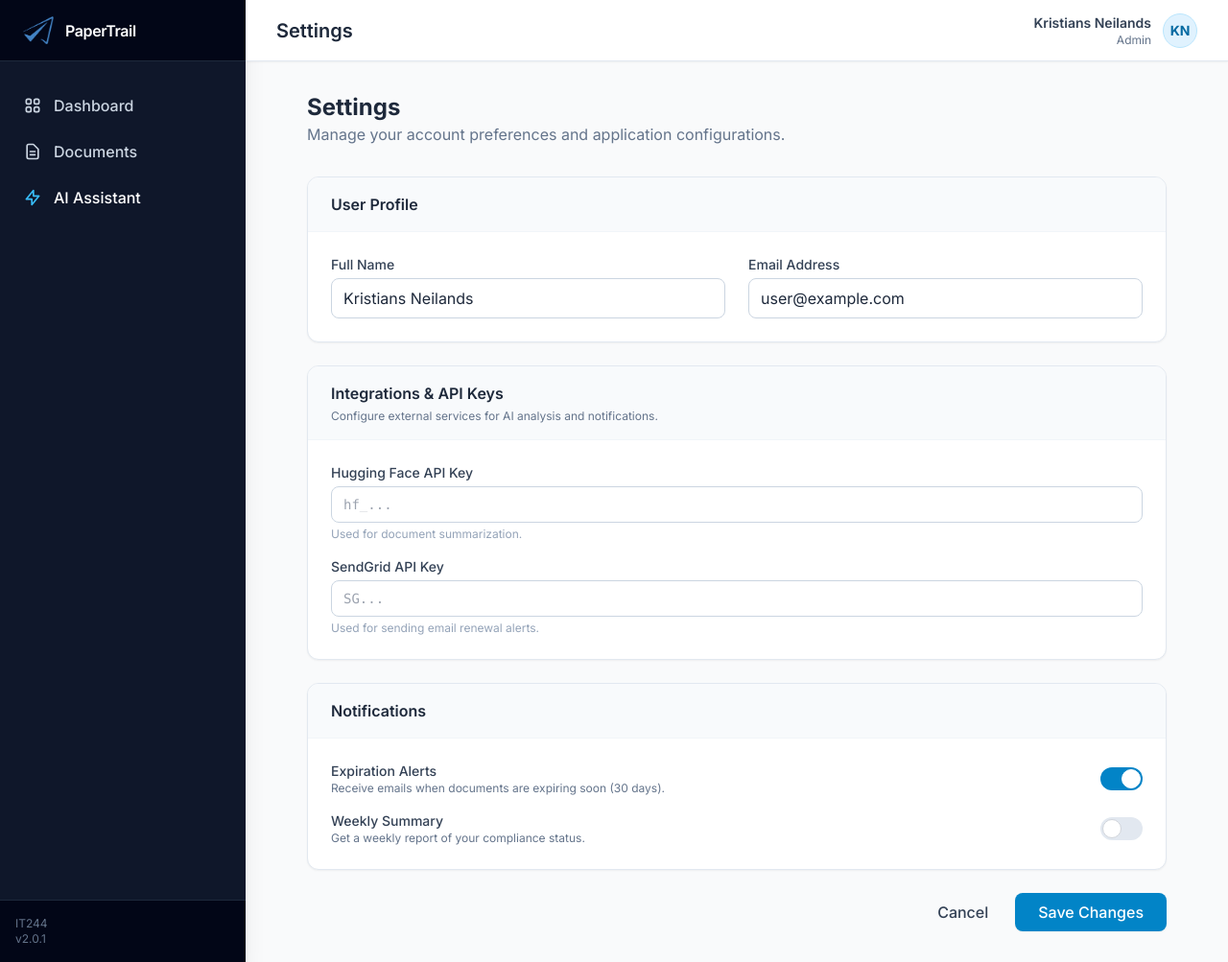
After one commit to Kneilands/Papertrail, a Flask app: page /settings in a window 1280 px wide. The commit adds this page. Shown: the whole page at 96% size. Run offline with Flask 3, Linux system fonts and the light colour scheme; some libraries are stand-ins or nearby versions.

Commit message:
Adding settings page

```diff
--- a/app.py
+++ b/app.py
@@ -150,6 +150,14 @@ def delete_document(id):
 def assistant():
     return render_template('assistant.html')
 
+@app.route('/settings', methods=['GET', 'POST'])
+def settings():
+    if request.method == 'POST':
+        # Placeholder for saving settings logic
+        flash('Settings saved successfully.', 'success')
+        return redirect(url_for('settings'))
+    return render_template('settings.html')
+
 @app.route('/api/analyze', methods=['POST'])
 def analyze_file():
     """
--- a/templates/base.html
+++ b/templates/base.html
@@ -42,12 +42,34 @@
     </aside>
 
     <div class="flex-1 flex flex-col overflow-hidden">
-      <header class="h-16 bg-white border-b border-slate-200 flex items-center justify-between px-8 shadow-sm">
+      <header class="h-16 bg-white border-b border-slate-200 flex items-center justify-between px-8 shadow-sm relative z-20">
         <h1 class="text-xl font-semibold text-slate-800">
           {% block title %}Dashboard{% endblock %}
         </h1>
+
         <div class="flex items-center gap-4">
-          <div class="h-8 w-8 rounded-full bg-slate-200 flex items-center justify-center text-slate-600 text-sm font-bold border border-slate-300">KN</div>
+          <div class="relative">
+            <button onclick="toggleUserDropdown()" class="flex items-center gap-3 focus:outline-none">
+              <div class="text-right hidden md:block">
+                <p class="text-sm font-semibold text-slate-700">Kristians Neilands</p>
+                <p class="text-xs text-slate-500">Admin</p>
+              </div>
+              <div class="h-9 w-9 rounded-full bg-sky-100 flex items-center justify-center text-sky-700 text-sm font-bold border border-sky-200 hover:bg-sky-200 transition-colors cursor-pointer">
+                  KN
+              </div>
+            </button>
+
+            <div id="userDropdown" class="hidden absolute right-0 mt-3 w-48 bg-white rounded-lg shadow-xl border border-slate-100 py-1 origin-top-right transform transition-all duration-200 z-50">
+              <div class="px-4 py-3 border-b border-slate-100 md:hidden">
+                  <p class="text-sm font-semibold text-slate-700">Kristians Neilands</p>
+                  <p class="text-xs text-slate-500">user@example.com</p>
+              </div>
+              <a href="{{ url_for('settings') }}" class="block px-4 py-2 text-sm text-slate-700 hover:bg-slate-50 hover:text-sky-600">Profile</a>
+              <a href="{{ url_for('settings') }}" class="block px-4 py-2 text-sm text-slate-700 hover:bg-slate-50 hover:text-sky-600">Settings</a>
+              <div class="border-t border-slate-100 my-1"></div>
+              <a href="#" class="block px-4 py-2 text-sm text-red-600 hover:bg-red-50">Sign out</a>
+            </div>
+          </div>
         </div>
       </header>
 
@@ -68,5 +90,22 @@
       </main>
     </div>
   </div>
+
+  <script>
+    function toggleUserDropdown() {
+      const dropdown = document.getElementById('userDropdown');
+      dropdown.classList.toggle('hidden');
+    }
+
+    // Close dropdown when clicking outside
+    window.onclick = function(event) {
+      if (!event.target.closest('.relative')) {
+        const dropdown = document.getElementById('userDropdown');
+        if (dropdown && !dropdown.classList.contains('hidden')) {
+          dropdown.classList.add('hidden');
+        }
+      }
+    }
+  </script>
 </body>
 </html>
--- a/templates/documents.html
+++ b/templates/documents.html
@@ -50,8 +50,8 @@
             {% endif %}
         </td>
         <td class="px-6 py-4 text-right">
-          <form action="{{ url_for('delete_document', id=doc.id) }}" method="POST" onsubmit="return confirm('Are you sure?');">
-            <button type="submit" class="text-slate-400 hover:text-red-600 transition-colors">
+          <form action="{{ url_for('delete_document', id=doc.id) }}" method="POST" onsubmit="return confirm('Are you sure you want to delete this document?');">
+            <button type="submit" class="text-slate-400 hover:text-red-600 transition-colors" title="Delete Document">
                 <svg class="w-5 h-5" fill="none" stroke="currentColor" viewBox="0 0 24 24"><path stroke-linecap="round" stroke-linejoin="round" stroke-width="2" d="M19 7l-.867 12.142A2 2 0 0116.138 21H7.862a2 2 0 01-1.995-1.858L5 7m5 4v6m4-6v6m1-10V4a1 1 0 00-1-1h-4a1 1 0 00-1 1v3M4 7h16"></path></svg>
             </button>
           </form>
@@ -70,7 +70,7 @@
   <div class="bg-white rounded-xl shadow-2xl w-full max-w-md overflow-hidden">
     <div class="px-6 py-4 border-b border-slate-100 flex justify-between items-center">
       <h3 class="font-semibold text-lg text-slate-800">Add New Document</h3>
-      <button onclick="document.getElementById('addModal').classList.add('hidden')" class="text-slate-400 hover:text-slate-600">✕</button>
+      <button type="button" onclick="document.getElementById('addModal').classList.add('hidden')" class="text-slate-400 hover:text-slate-600">✕</button>
     </div>
     <form method="POST" class="p-6 space-y-4">
       <div>
--- /dev/null
+++ b/templates/settings.html
@@ -0,0 +1,88 @@
+{% extends 'base.html' %}
+{% block title %}Settings{% endblock %}
+
+{% block content %}
+<div class="max-w-4xl mx-auto">
+
+  <div class="mb-8">
+    <h2 class="text-2xl font-bold text-slate-800">Settings</h2>
+    <p class="text-slate-500">Manage your account preferences and application configurations.</p>
+  </div>
+
+  <form method="POST" class="space-y-6">
+
+    <div class="bg-white rounded-xl border border-slate-200 shadow-sm overflow-hidden">
+      <div class="px-6 py-4 border-b border-slate-100 bg-slate-50">
+        <h3 class="font-semibold text-slate-800">User Profile</h3>
+      </div>
+      <div class="p-6 grid grid-cols-1 md:grid-cols-2 gap-6">
+        <div>
+          <label class="block text-sm font-medium text-slate-700 mb-1">Full Name</label>
+          <input type="text" name="full_name" value="Kristians Neilands" class="w-full rounded-lg border-slate-300 border px-3 py-2 focus:ring-2 focus:ring-sky-500 outline-none">
+        </div>
+        <div>
+          <label class="block text-sm font-medium text-slate-700 mb-1">Email Address</label>
+          <input type="email" name="email" value="user@example.com" class="w-full rounded-lg border-slate-300 border px-3 py-2 focus:ring-2 focus:ring-sky-500 outline-none">
+        </div>
+      </div>
+    </div>
+
+    <div class="bg-white rounded-xl border border-slate-200 shadow-sm overflow-hidden">
+      <div class="px-6 py-4 border-b border-slate-100 bg-slate-50">
+        <h3 class="font-semibold text-slate-800">Integrations & API Keys</h3>
+        <p class="text-xs text-slate-500 mt-1">Configure external services for AI analysis and notifications.</p>
+      </div>
+      <div class="p-6 space-y-4">
+        <div>
+          <label class="block text-sm font-medium text-slate-700 mb-1">Hugging Face API Key</label>
+          <div class="relative">
+            <input type="password" name="hf_key" placeholder="hf_..." class="w-full rounded-lg border-slate-300 border px-3 py-2 focus:ring-2 focus:ring-sky-500 outline-none font-mono text-sm">
+          </div>
+          <p class="text-xs text-slate-400 mt-1">Used for document summarization.</p>
+        </div>
+        <div>
+          <label class="block text-sm font-medium text-slate-700 mb-1">SendGrid API Key</label>
+          <div class="relative">
+            <input type="password" name="sendgrid_key" placeholder="SG..." class="w-full rounded-lg border-slate-300 border px-3 py-2 focus:ring-2 focus:ring-sky-500 outline-none font-mono text-sm">
+          </div>
+          <p class="text-xs text-slate-400 mt-1">Used for sending email renewal alerts.</p>
+        </div>
+      </div>
+    </div>
+
+    <div class="bg-white rounded-xl border border-slate-200 shadow-sm overflow-hidden">
+      <div class="px-6 py-4 border-b border-slate-100 bg-slate-50">
+        <h3 class="font-semibold text-slate-800">Notifications</h3>
+      </div>
+      <div class="p-6 space-y-4">
+        <div class="flex items-center justify-between">
+            <div>
+                <p class="text-sm font-medium text-slate-700">Expiration Alerts</p>
+                <p class="text-xs text-slate-500">Receive emails when documents are expiring soon (30 days).</p>
+            </div>
+            <label class="relative inline-flex items-center cursor-pointer">
+                <input type="checkbox" checked class="sr-only peer">
+                <div class="w-11 h-6 bg-slate-200 peer-focus:outline-none peer-focus:ring-4 peer-focus:ring-sky-300 rounded-full peer peer-checked:after:translate-x-full peer-checked:after:border-white after:content-[''] after:absolute after:top-[2px] after:left-[2px] after:bg-white after:border-gray-300 after:border after:rounded-full after:h-5 after:w-5 after:transition-all peer-checked:bg-sky-600"></div>
+            </label>
+        </div>
+        <div class="flex items-center justify-between">
+            <div>
+                <p class="text-sm font-medium text-slate-700">Weekly Summary</p>
+                <p class="text-xs text-slate-500">Get a weekly report of your compliance status.</p>
+            </div>
+            <label class="relative inline-flex items-center cursor-pointer">
+                <input type="checkbox" class="sr-only peer">
+                <div class="w-11 h-6 bg-slate-200 peer-focus:outline-none peer-focus:ring-4 peer-focus:ring-sky-300 rounded-full peer peer-checked:after:translate-x-full peer-checked:after:border-white after:content-[''] after:absolute after:top-[2px] after:left-[2px] after:bg-white after:border-gray-300 after:border after:rounded-full after:h-5 after:w-5 after:transition-all peer-checked:bg-sky-600"></div>
+            </label>
+        </div>
+      </div>
+    </div>
+
+    <div class="flex justify-end gap-3">
+        <button type="button" class="px-4 py-2 text-slate-700 font-medium hover:bg-slate-100 rounded-lg transition-colors">Cancel</button>
+        <button type="submit" class="bg-sky-600 hover:bg-sky-700 text-white px-6 py-2 rounded-lg font-medium shadow-sm transition-colors">Save Changes</button>
+    </div>
+
+  </form>
+</div>
+{% endblock %}
```
Also changed, not shown: README.md, instance/papertrail.db, 1 other file.
